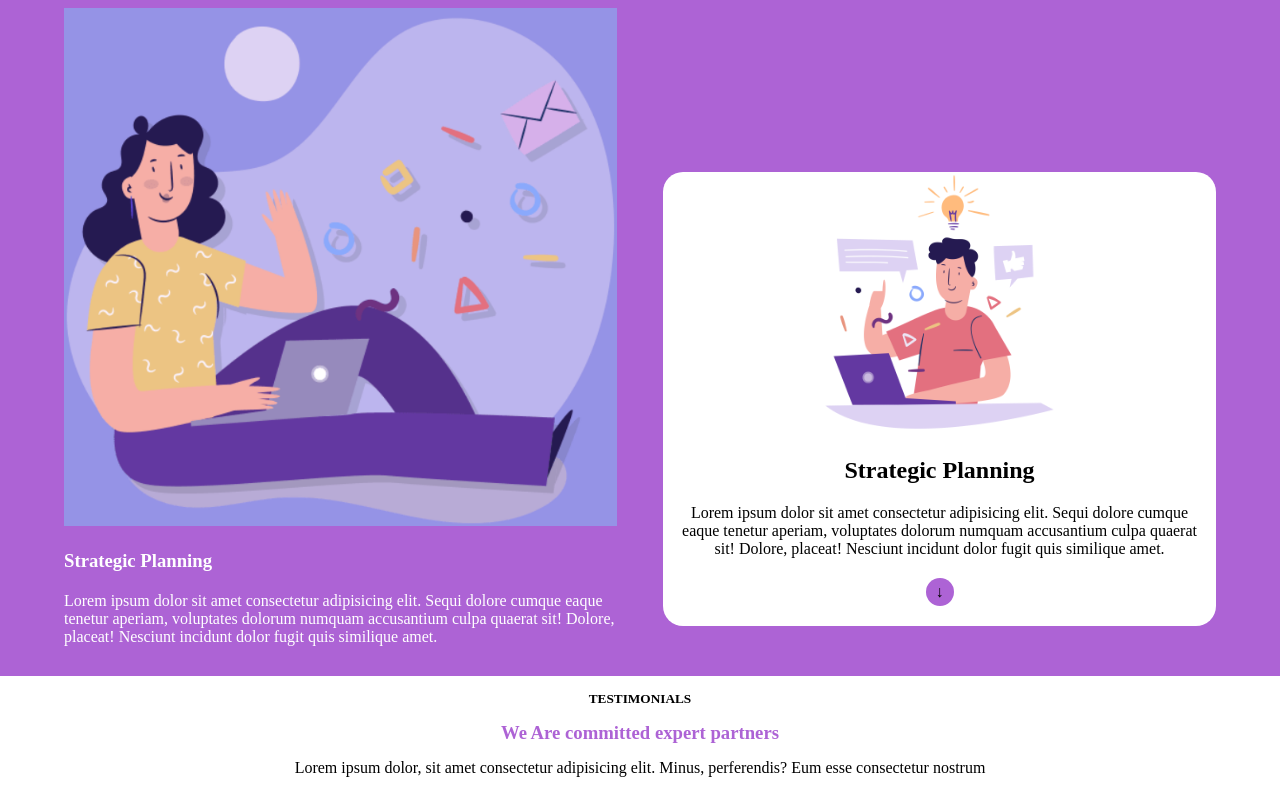
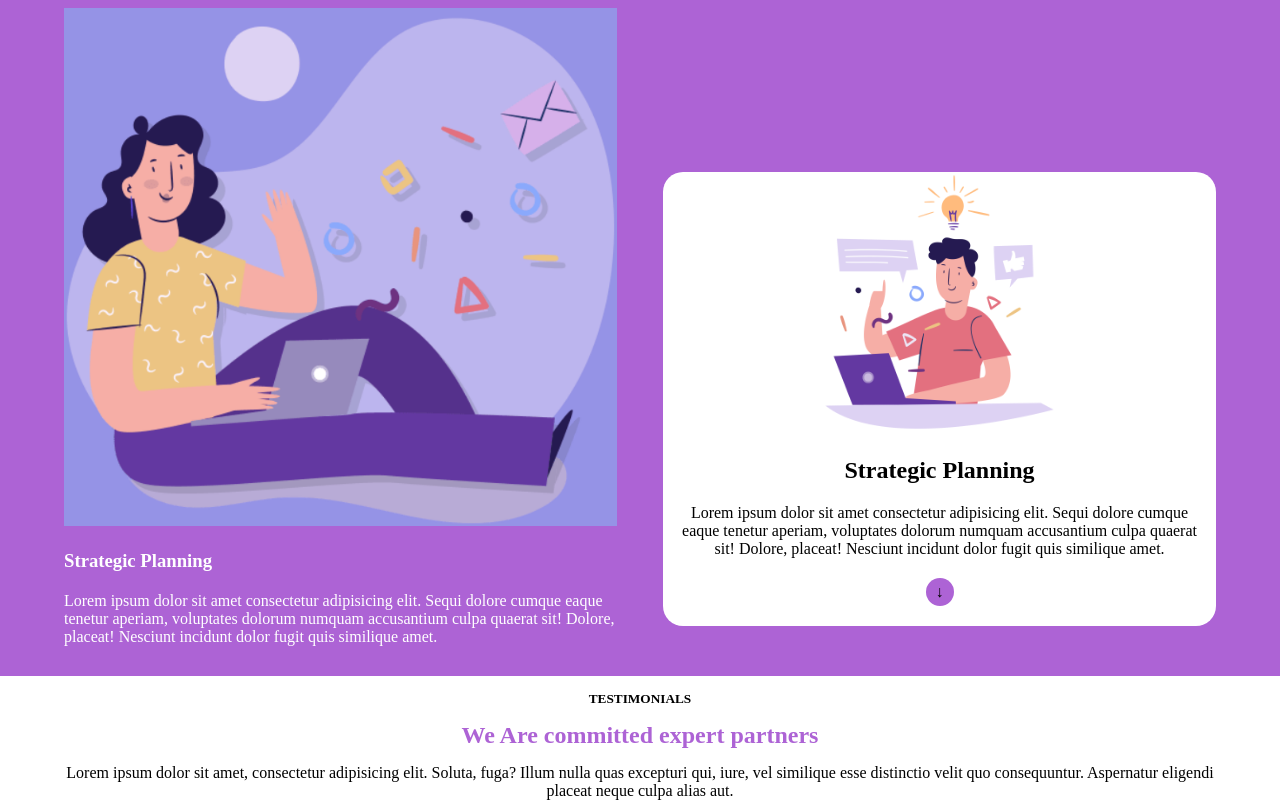
Before and after one commit to Andrea-lulli/htmlcss-responsive-layout, a plain HTML site: page index.html in a window 1280 px wide. Shown: the part 852-1652 px from the top of the page. Before the commit the page ends 1629 px from the top, so only its background shows below. Drawn offline with Linux system fonts and the light colour scheme.

Commit message:
struttura sezione 4

```diff
--- a/index.html
+++ b/index.html
@@ -82,14 +82,14 @@
         </section>
 
         <!-- section 4  - testimonials -->
-        <section class="section-testimonials">
+        <section class="section-testimonials conteiner">
             <div class="title-testimonials">
                 <h5>TESTIMONIALS</h5>
-                <h3 class="testo-purple">We Are committed expert partners</h3>
-                <p>Lorem ipsum dolor, sit amet consectetur adipisicing elit. Minus, perferendis? Eum esse consectetur nostrum  </p>
+                <h2 class="testo-purple">We Are committed expert partners</h2>
+                <p>Lorem ipsum dolor sit amet, consectetur adipisicing elit. Soluta, fuga? Illum nulla quas excepturi qui, iure, vel similique esse distinctio velit quo consequuntur. Aspernatur eligendi placeat neque culpa alias aut.</p>
 
             </div>
-            <div class="conteiner">
+            <div class="conteiner-card">
                 <div class="card-nat"></div>
                 <div class="card-almeda"></div>
                 <div class="card-roberts"></div>
```
